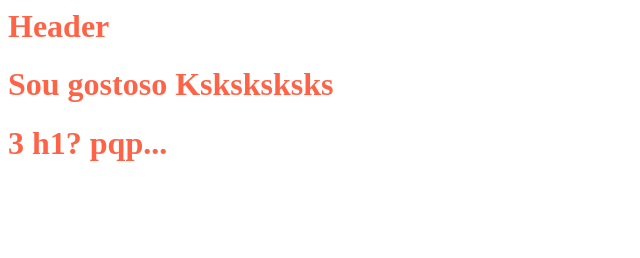
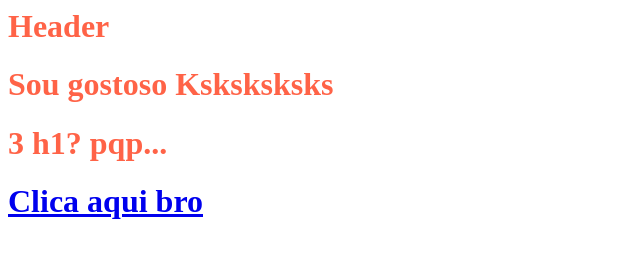
Before and after one commit to Gabicold/teste, a plain HTML site: page index.html in a window 1280 px wide. Shown: the whole page, without its empty margins (0-640 px from the left). Drawn offline with Linux system fonts and the light colour scheme; a web font is replaced by a local one.

Commit message:
KKKKKKKKKKKK

```diff
--- a/index.html
+++ b/index.html
@@ -17,6 +17,7 @@
     <main>
       <h1>Sou gostoso Ksksksksks</h1>
       <h1> 3 h1? pqp...</h1>
+      <h1 ><a href="https://baidu-spark-browser.br.uptodown.com/windows">Clica aqui bro</a></h1>
     </main>
     <footer>
     </footer>
```
